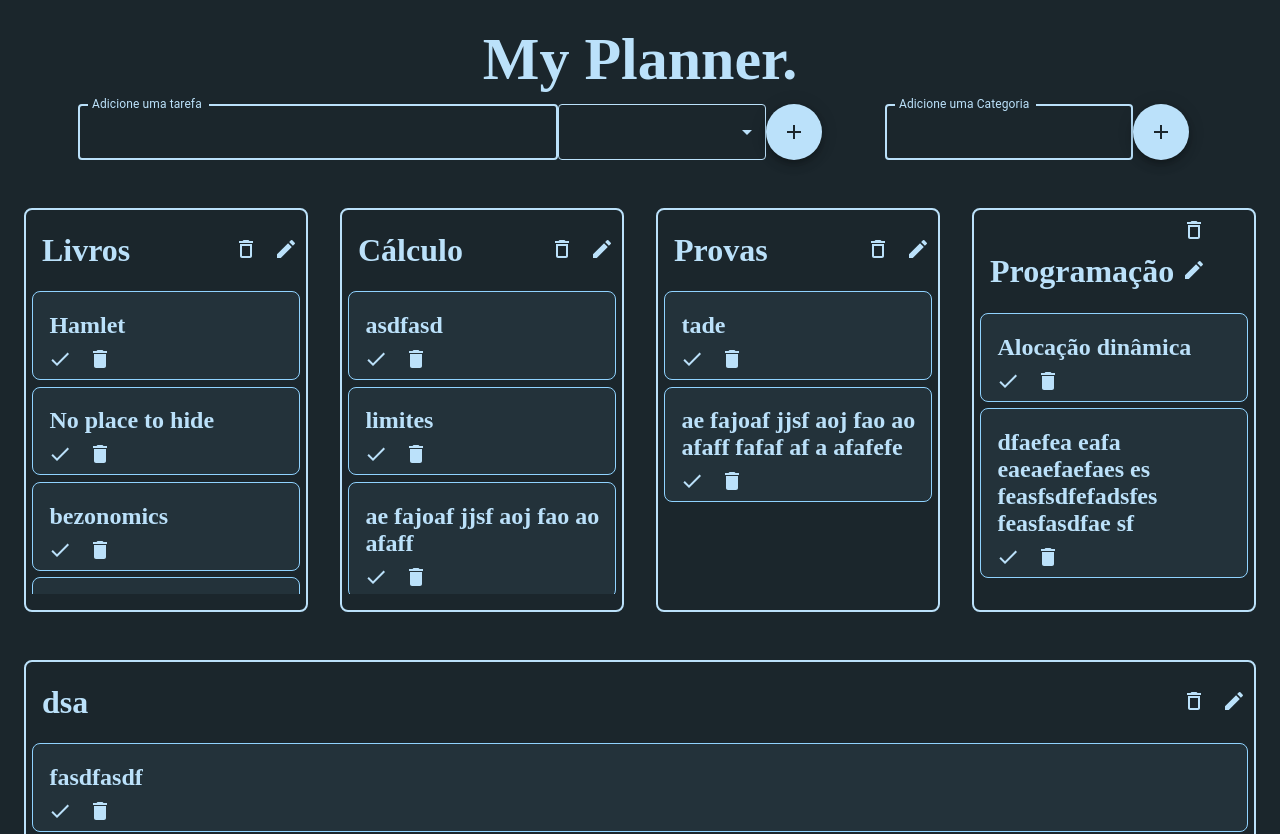
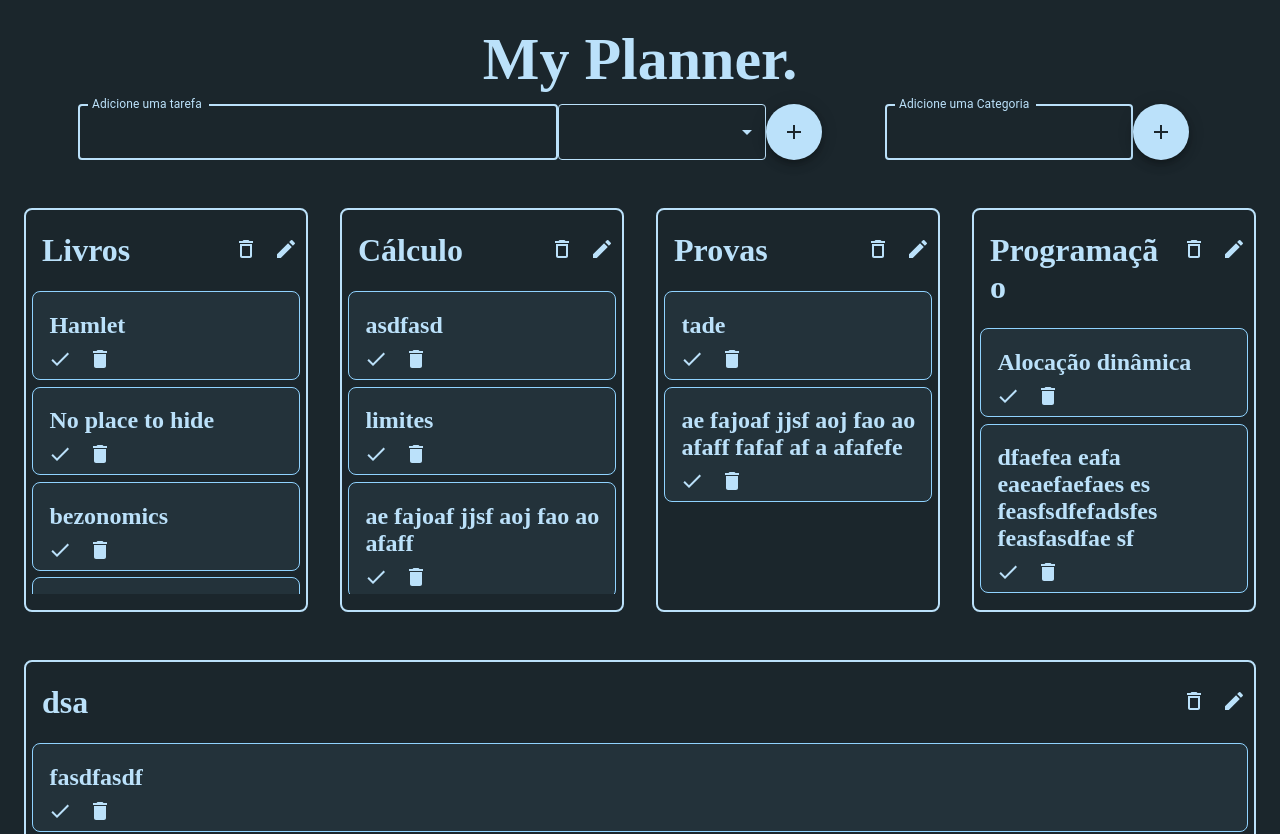
Before and after one commit to Caique27/My-Planner, a React (Create React App) app: page / in a window 1280 px wide. Shown: the top 834 px of the page. Built offline with nearby package versions, Linux system fonts and the light colour scheme; data requests are answered from the project's data file.

Commit message:
Adequação do header das listas aos tamanhos de titulo.

```diff
--- a/src/components/Lista.css
+++ b/src/components/Lista.css
@@ -23,8 +23,9 @@
 .Lista-header{
   display: flex;
   flex-direction: row;
-  align-items: flex-end;
+  align-items: baseline;
   justify-content: space-between;
+  word-break: break-word;
 }
 
 ::-webkit-scrollbar {
@@ -48,3 +49,8 @@
     margin-bottom: 0;
 
 }
+
+.Lista-icons{
+  display:flex ;
+  flex-direction: row;
+}
```
